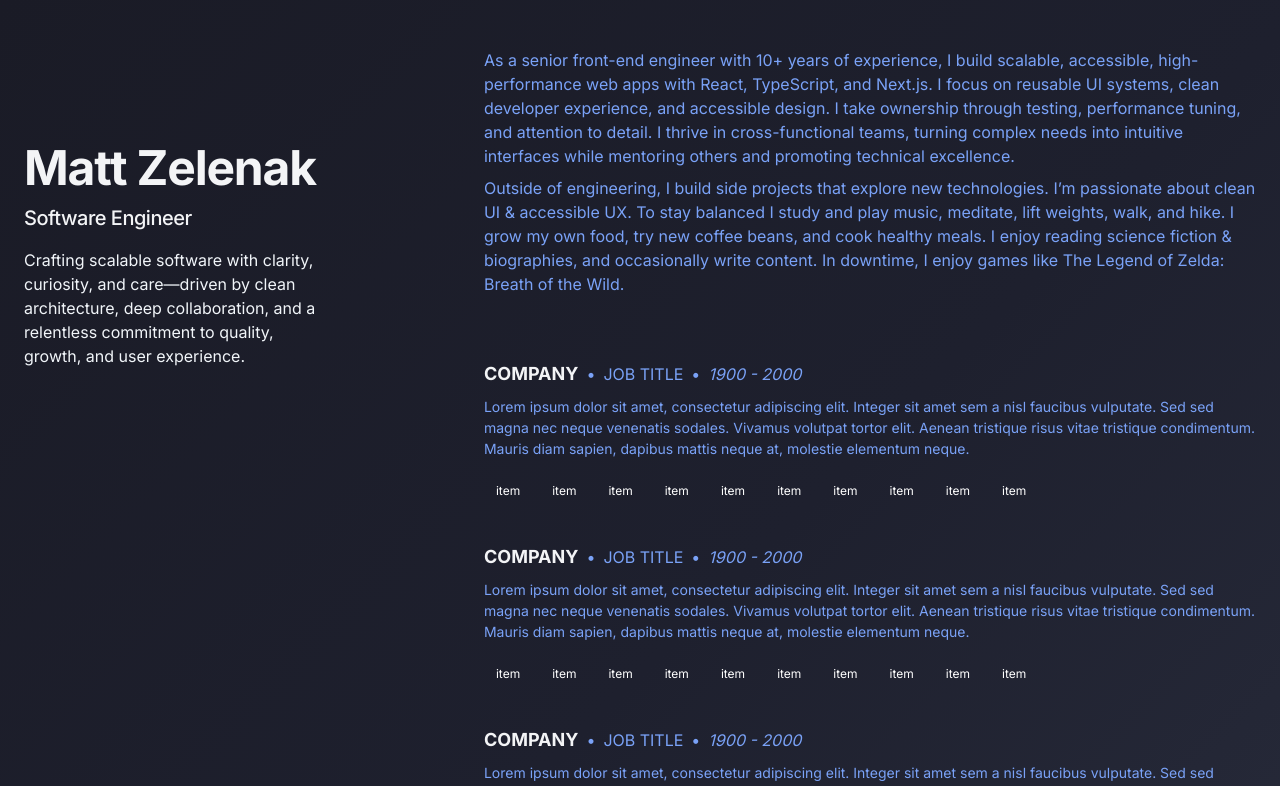
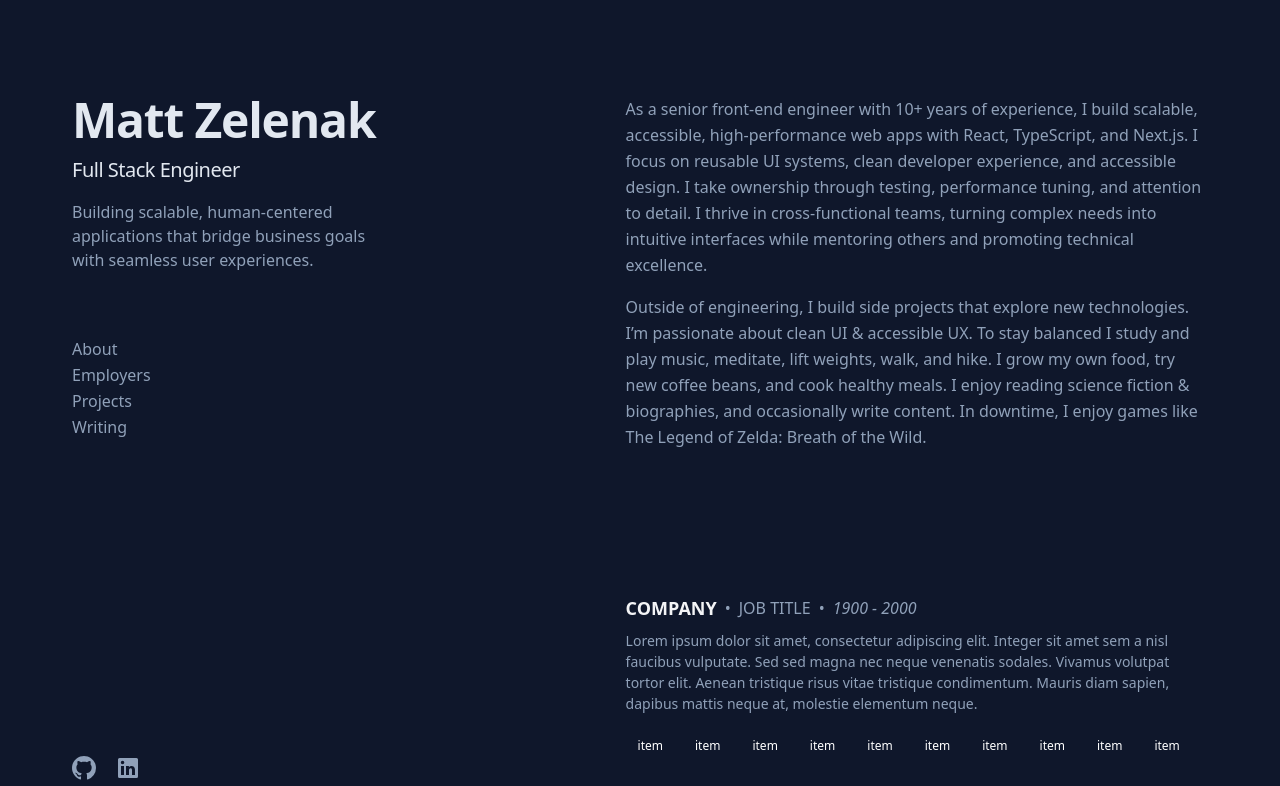
Before and after one commit to mzelenak-dev/mzed.dev, a Next.js app: page / in a window 1280 px wide. Shown: the top 786 px of the page. Built offline with nearby package versions, Linux system fonts and the light colour scheme.

Commit message:
format to original closer

```diff
--- /dev/null
+++ b/app/blog/top-level-await.md
@@ -0,0 +1,24 @@
+await with No Defined async: Reducing JavaScript Noise
+
+The arrival of async/await functions was revolutionary back in the 2010s. Before that, using Promises in asynchronous programming often felt laborious and clunky. Libraries like Bluebird helped, but I still found myself double-checking everything and waiting for runtime errors before feeling confident.
+
+Today I learned that JavaScript modules—specifically .mjs files or .js files declared as ES modules—now support top-level await. That means you no longer need to wrap your await calls inside an async function, as long as you’re working in an ES module context!
+
+Example: Before and After
+
+// OLD (db-utils.mjs)
+async function getDbData(query) {
+	const dbData = await database.execute(query);
+	const jsonData = JSON.parse(dbData);
+	return jsonData;
+}
+
+// NEW (db-utils.mjs) — With Top-Level await
+const dbData = await database.execute(query);
+const jsonData = JSON.parse(dbData);
+
+Note: Top-level await is only valid at the module scope. You still need to mark functions as async if you’re using await inside them.
+
+While this may seem like an infinitesimal change to some, I see it as a meaningful improvement for developer experience. It reduces linter and error noise and supports cleaner, more modern JavaScript standards.
+
+I already use JS modules for essentially everything, and it’s rare that I’m not using await when working with external resources—so this is a no-brainer improvement that genuinely makes me happy.
--- a/app/globals.css
+++ b/app/globals.css
@@ -1,45 +1,9 @@
 @import "tailwindcss";
 
-:root {
-  /* Base Background / Foreground */
-  --bg:   #1a1b26;  /* editor background */
-  --fg:   #a9b1d6;  /* main text */
+:root {}
 
-  /* Primary accents */
-  --primary:     #7aa2f7; /* blue – function names, headings */
-  --secondary:   #7dcfff; /* cyan – import/exports, links */
-  --heading:     #f1f5f9; /* contrasting white for standout headings */
-  --accent:      #bb9af7; /* magenta – keywords */
-  --success:     #9ece6a; /* green – strings, confirmations */
-  --warning:     #e0af68; /* yellow – warnings */
-  --danger:      #f7768e; /* red – errors/alerts */
-
-  /* UI tones */
-  --muted:       #565f89; /* comments, disabled states */
-  --surface:     #24283b; /* panels, cards */
-  --highlight:   #2ac3de; /* lighter cyan – hover, active */
-}
-
-body {
-  /* background: radial-gradient(circle,rgba(36, 40, 59, 1) 0%, rgba(26, 27, 38, 1) 100%); */
-  background: var(--bg);
-  background: linear-gradient(
-  135deg,
-  #1a1b26 0%,     /* Tokyo Night background */
-  #1e202e 50%,    /* slightly lighter */
-  #2a2e3e 100%    /* cool-toned dark blue */
-);
-  color: var(--primary);
-}
+body {}
 
 .keyword-pill {
   background: var(--color-pill-bg);
 }
-
-/* optional: add dark/light toggling
-/* @media (prefers-color-scheme: light) {
-  :root {
-    --bg:   #e6e7ed;
-    --fg:   #40434f;
-  }
-} */
--- a/app/layout.tsx
+++ b/app/layout.tsx
@@ -15,7 +15,7 @@ export const metadata = {
 export default function RootLayout({children,}: Readonly<{children: React.ReactNode;}>) {
   return (
     <html lang="en">
-      <body className={`${inter.className} antialiased bg-gradient relative mx-auto h-full w-full px-6`}>
+      <body className={`${inter.className} antialiased bg-gradient relative mx-auto h-full w-full px-6 text-slate-400 bg-slate-900 leading-relaxed selection:bg-teal-300 selection:text-teal-900`}>
         {children}
       </body>
     </html>
--- a/app/page.tsx
+++ b/app/page.tsx
@@ -4,16 +4,17 @@ import Link from "next/link";
 
 export default function Home() {
   return (
-    <div className="lg:mx-auto w-full max-w-[1280px] lg:flex lg:justify-between lg:gap-40 my-12">
-      <header className="relative lg:sticky lg:flex lg:h-screen lg:flex-col lg:justify-between lg:py-24">
+    <div className="mx-auto min-h-screen max-w-screen-xl px-6 py-12 font-sans md:px-12 md:py-16 lg:py-0">
+      <div className="lg:flex lg:justify-between lg:gap-4">
+        <header className="lg:sticky lg:top-0 lg:flex lg:max-h-screen lg:w-[48%] lg:flex-col lg:justify-between lg:py-24">
           <div>
-          <h1 className="text-gray-100 text-4xl font-bold tracking-tight sm:text-5xl"><a href="/">Matt Zelenak</a></h1>
+            <h1 className="text-4xl font-bold tracking-tight text-slate-200 sm:text-5xl"><a href="/">Matt Zelenak</a></h1>
             <div className="absolute top-0 right-0 lg:top-auto lg:right-auto lg:bottom-0 lg:left-0">
               <SocialButtons />
             </div>
-          <h2 className="text-gray-100 mt-3 text-lg font-medium tracking-tight sm:text-xl">Software Engineer</h2>
-          <p className="text-slate-100 mt-4 leading-normal">Crafting scalable software with clarity, curiosity, and care—driven by clean architecture, deep collaboration, and a relentless commitment to quality, growth, and user experience.</p>
-          <nav className="nav hidden lg:visible" aria-label="In-page jump links">
+            <h2 className="mt-3 text-lg font-medium tracking-tight text-slate-200 sm:text-xl">Full Stack Engineer</h2>
+            <p className="mt-4 max-w-xs leading-normal">Building scalable, human-centered applications that bridge business goals with seamless user experiences.</p>
+            <nav aria-label="In-page jump links">
               <ul className="mt-16">
                 <li>
                   <Link href="#about">About</Link>
@@ -31,12 +32,18 @@ export default function Home() {
             </nav>
           </div>
         </header>
-      <main className="flex flex-col gap-16">
-        <section id="about" className="flex flex-col gap-2">
-          <p>As a senior front-end engineer with 10+ years of experience, I build scalable, accessible, high-performance web apps with React, TypeScript, and Next.js. I focus on reusable UI systems, clean developer experience, and accessible design. I take ownership through testing, performance tuning, and attention to detail. I thrive in cross-functional teams, turning complex needs into intuitive interfaces while mentoring others and promoting technical excellence.</p>
-          <p>Outside of engineering, I build side projects that explore new technologies. I’m passionate about clean UI &amp; accessible UX. To stay balanced I study and play music, meditate, lift weights, walk, and hike. I grow my own food, try new coffee beans, and cook healthy meals. I enjoy reading science fiction &amp; biographies, and occasionally write content. In downtime, I enjoy games like The Legend of Zelda: Breath of the Wild.</p>
+        <main id="content" className="pt-24 lg:w-[52%] lg:py-24">
+          <section id="about" className="mb-16 scroll-mt-16 md:mb-24 lg:mb-36 lg:scroll-mt-24">
+            <div>
+              <p className="mb-4">
+                As a senior front-end engineer with 10+ years of experience, I build scalable, accessible, high-performance web apps with React, TypeScript, and Next.js. I focus on reusable UI systems, clean developer experience, and accessible design. I take ownership through testing, performance tuning, and attention to detail. I thrive in cross-functional teams, turning complex needs into intuitive interfaces while mentoring others and promoting technical excellence.
+              </p>
+              <p className="mb-4">
+                Outside of engineering, I build side projects that explore new technologies. I’m passionate about clean UI &amp; accessible UX. To stay balanced I study and play music, meditate, lift weights, walk, and hike. I grow my own food, try new coffee beans, and cook healthy meals. I enjoy reading science fiction &amp; biographies, and occasionally write content. In downtime, I enjoy games like The Legend of Zelda: Breath of the Wild.
+              </p>
+            </div>
           </section>
-        <section id="experience">
+          <section id="experience" className="mb-16 scroll-mt-16 md:mb-24 lg:mb-36 lg:scroll-mt-24">
             <ul className="flex flex-col gap-10">
               <Employer
                 name="COMPANY"
@@ -75,8 +82,9 @@ export default function Home() {
               />
             </ul>
           </section>
-        <section id="work"></section>
+          <section id="work" className="mb-16 scroll-mt-16 md:mb-24 lg:mb-36 lg:scroll-mt-24"></section>
         </main>
+      </div>
     </div>
   );
 }
```
Also changed, not shown: components/Employer.tsx (line endings or trailing spaces). Lines whose indentation alone changed are shown as unchanged.
